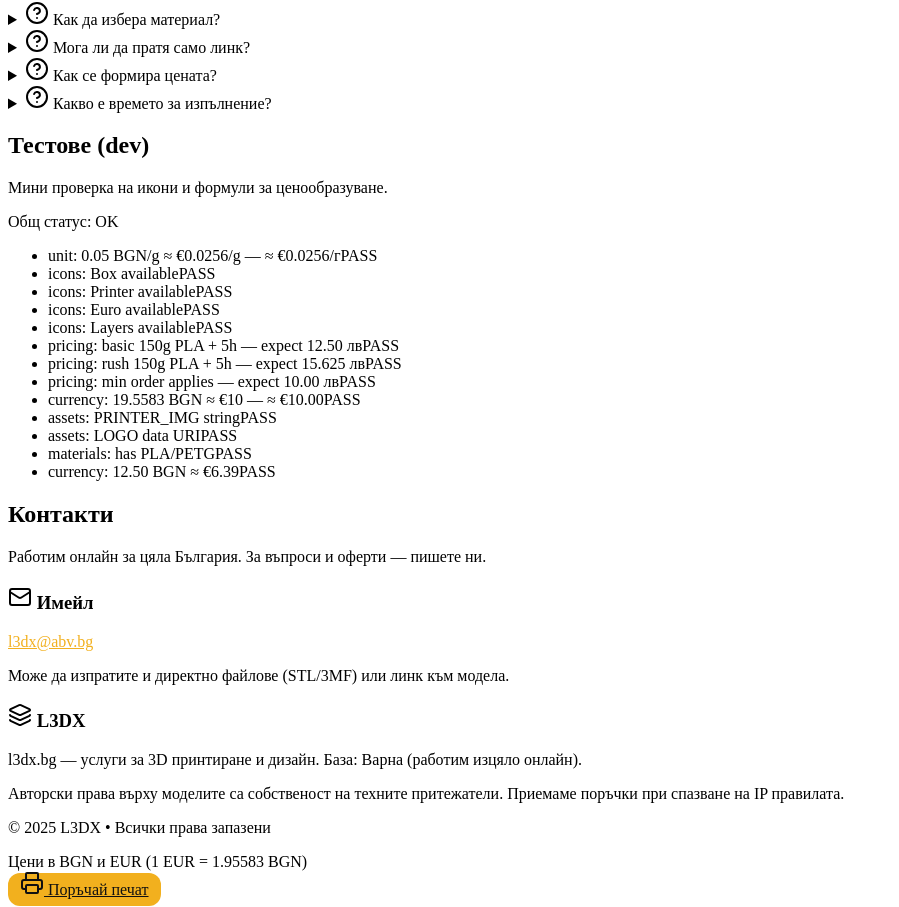
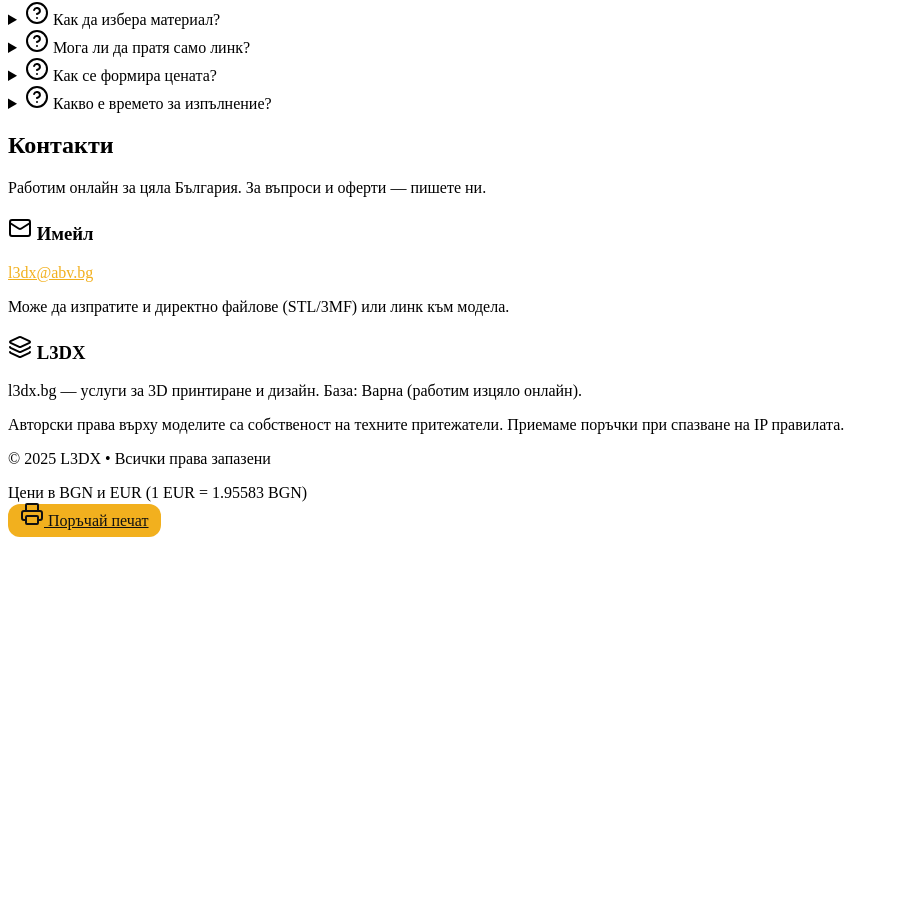
Before and after one commit to User11243/l3dx-website, a Next.js app in the folder l3dx-next/: page / in a window 1280 px wide. Shown: the part 4769-5676 px from the top of the page, without its empty margins (0-899 px from the left). After the commit the page ends 5307 px from the top, so only its background shows below. Built offline with nearby package versions, Linux system fonts and the light colour scheme.

Commit message:
Update L3DX_ServicesSite.tsx

```diff
--- a/l3dx-next/components/L3DX_ServicesSite.tsx
+++ b/l3dx-next/components/L3DX_ServicesSite.tsx
@@ -573,8 +573,7 @@ export default function L3DX_ServicesSite() {
       <Pricing />
       <Order />
       <FAQ />
-      <Diagnostics />
-      <Contacts />
+<Contacts />
       <Footer />
       {/* Sticky CTA */}
       <a href="#order" className="fixed bottom-5 right-5 inline-flex items-center gap-2 btn-primary shadow-lg">
```
